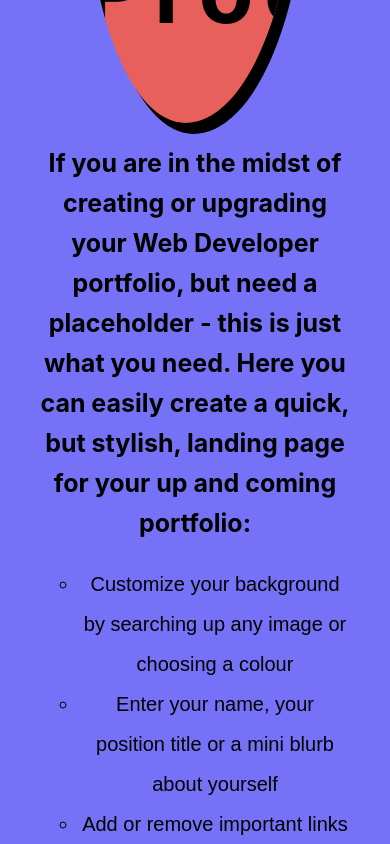
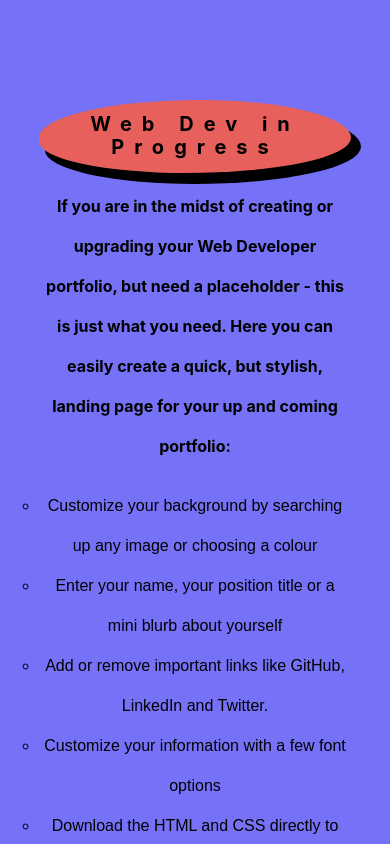
Before and after one commit to Project-Four/webDevInProgress, a React (Create React App) app: page / in a window 390 px wide. Shown: the top 844 px of the page. Built offline with nearby package versions, Linux system fonts and the light colour scheme.

Commit message:
media queries

```diff
--- a/src/App.css
+++ b/src/App.css
@@ -5,6 +5,11 @@ html { box-sizing: border-box;}
 *, *:before, *:after {box-sizing: inherit}
 
 .sr-only { position: absolute; width: 1px; height: 1px; margin: -1px; border: 0; padding: 0; white-space: nowrap; clip-path: inset(100%); clip: rect(0 0 0 0); overflow: hidden;}
+
+html {
+    /* 1rem = 20px */
+    font-size: 125%;
+}
 
 /* Font Imports */
 @import url('https://fonts.googleapis.com/css2?family=Barlow&family=Fjalla+One&display=swap');
@@ -73,18 +78,18 @@ html { box-sizing: border-box;}
 
 /* Header Styling */
 
-.header {
+header {
     text-align: center;
     background-color: #7672F7;
-    height: 100vh;
+    min-height: 100vh;
     display: flex;
     align-items: center;
-
+    padding: 100px 0px 100px 0px;
 }
 
 h1 {
     font-weight: bold;
-    font-size: 90px;
+    font-size: 4.5rem;
     letter-spacing: 10px;
 }
 
@@ -95,35 +100,37 @@ h1 {
     border-radius: 40% 60% 70% 30% / 40% 50% 60% 50%;
     overflow: hidden;
     animation: morph 3s linear infinite;
-    padding-top: 30px;
-    padding-bottom: 20px;
-    margin-left: 15%;
     -webkit-box-shadow: 8px 9px 0px 2px #000000;
     box-shadow: 8px 9px 0px 2px #000000;
+    margin: 0 auto;
 }
 
 h2 {
-    font-size: 25px;
+    font-size: 1.25rem;
     line-height: 40px;
 
+}
+
+ul {
+    padding-left: 0px;
 }
 
 li {
     list-style-type: circle;
     font-family: 'Barlow', sans-serif;
-    font-size: 20px;
+    font-size: 1rem;
     line-height: 40px;
 }
 p {
     font-family: 'Barlow', sans-serif;
-    font-size: 25px;
+    font-size: 1.25rem;
     font-weight: bold;
 }
 
 
 .routerLink {
     font-family: 'Fjalla One', sans-serif;
-    font-size: 30px;
+    font-size: 1.5rem;
     background-color: #E7605C;
     border: none;
     padding: 10px;
@@ -213,7 +220,7 @@ a:active {
 
 .sideBar label {
     font-family: 'Barlow', sans-serif;
-    font-size: 20px;
+    font-size: 1rem;
     color: #161B25;
     font-weight: bold;
 
@@ -242,7 +249,7 @@ a:active {
     color: white;
     background-color: red;
     font-family: 'Fjalla One', sans-serif;
-    font-size: 20px;
+    font-size: 1rem;
     border: none;
     cursor: pointer;
     padding: 5px 0px 5px 0px;
@@ -252,7 +259,7 @@ a:active {
     color: white;
     background-color: green;
     font-family: 'Fjalla One', sans-serif;
-    font-size: 20px;
+    font-size: 1rem;
     border: none;
     cursor: pointer;
     padding: 5px 0px 5px 0px;
@@ -297,7 +304,7 @@ main {
     padding: 5px 10px 5px 10px;
     margin: 10px;
     font-family: 'Fjalla One', sans-serif;
-    font-size: 20px;
+    font-size: 1rem;
     text-transform: uppercase;
     background-color: #E7605C;
     border: none;
@@ -399,18 +406,49 @@ main {
 .copyHtml {
     display: flex;
     flex-direction: column;
-    width: 100%;
+    width: fit-content;
 }
 
 .copyCss {
     display: flex;
     flex-direction: column;
-    width: 100%;
+    width: fit-content;
 }
 
 pre {
     white-space: pre-wrap;
-    font-size: 1.2rem;
+    font-size: 1rem;
     margin-top: 0px;
     margin-bottom: 0px;
 }
+
+@media(max-width: 1330px) {
+    .bblob {
+        width: 100%;
+    }
+}
+
+@media(max-width: 990px) {
+    .bblob h1 {
+        font-size: 3.5rem;
+    }
+}
+
+@media(max-width: 650px) {
+    .bblob h1 {
+        font-size: 2rem;
+    }
+
+    .intro {
+        font-size: 1rem;
+    }
+}
+
+@media(max-width: 450px) {
+    .bblob h1 {
+        font-size: 1rem;
+    }
+    .intro, li, p {
+        font-size: 0.8rem;
+    }
+}
--- a/src/App.js
+++ b/src/App.js
@@ -2,16 +2,17 @@ import './App.css';
 import Header from './Header.js';
 import Main from './Main.js';
 import { Route, Routes } from 'react-router-dom';
+import { Fragment } from 'react';
 
 function App() {
 
   return (
-    <div>
+    <Fragment>
       <Routes>
         <Route path="/" element={ <Header /> } />
         <Route path="/main" element={ <Main /> } />
       </Routes>
-    </div>
+    </Fragment>
   );
 }
 
--- a/src/Download.js
+++ b/src/Download.js
@@ -19,7 +19,7 @@ const Download = ({userBackground, userText, inputFields, font}) => {
                     <div className="copyHtml">
                         <h2>Your HTML</h2>
                         <pre><code className="language-markup">
-                        &lt;!DOCTYPE html&gt;<br/>&lt;html lang="en"&gt;<br/>&lt;head&gt;<br/>    &lt;meta charset="UTF-8" /&gt;<br/>    &lt;meta http-equiv="X-UA-Compatible" content="IE=edge" /&gt;<br/>    &lt;meta name="viewport" content="width=device-width, initial-scale=1.0" /&gt;<br/>    &lt;title&gt;Document&lt;/title&gt;<br/>    &lt;link rel="stylesheet" href="./styles.css"&gt;&lt;/link&gt;<br/>    &lt;link rel="preconnect" href="https://fonts.googleapis.com"&gt;<br/>    &lt;link rel="preconnect" href="https://fonts.gstatic.com" crossorigin&gt;<br/>    &lt;link href="https://fonts.googleapis.com/css2?family={capitalize(font)}&display=swap" rel="stylesheet"&gt;
+                        &lt;!DOCTYPE html&gt;<br/>&lt;html lang="en"&gt;<br/>&lt;head&gt;<br/>    &lt;meta charset="UTF-8" /&gt;<br/>    &lt;meta http-equiv="X-UA-Compatible" content="IE=edge" /&gt;<br/>    &lt;meta name="viewport" content="width=device-width, initial-scale=1.0" /&gt;<br/>    &lt;title&gt;Document&lt;/title&gt;<br/>    &lt;link rel="stylesheet" href="./styles.css"&gt;&lt;/link&gt;<br/>    &lt;link rel="preconnect" href="https://fonts.googleapis.com"&gt;<br/>    &lt;link rel="preconnect" href="https://fonts.gstatic.com" crossorigin&gt;<br/>    &lt;link href="https://fonts.googleapis.com/css2?family={capitalize(font)}&display=swap" rel="stylesheet"&gt;<br/>
 
 
                         &lt;/head&gt;<br/>&lt;body&gt;<br/>    &lt;header class="backgroundContainer"&gt;<br/>        &lt;div class="flexContainer"&gt;<br/>            &lt;div class="wrapper"&gt;<br/>                &lt;div class="textContainer"&gt;<br/>                    &lt;h1 class="title"&gt;{userText.name}&lt;/h1&gt;<br/>                    &lt;h2 class="subtitle"&gt;{userText.subtitle}&lt;/h2&gt;<br/>
@@ -28,7 +28,7 @@ const Download = ({userBackground, userText, inputFields, font}) => {
                             )
                         })}                &lt;/div&gt;<br/>            &lt;/div&gt;<br/>        &lt;/div&gt;<br/>    &lt;/header&gt;<br/>&lt;/body&gt;<br/>&lt;/html&gt;<br/>
                         </code></pre>
-                    </div>
+                    </div>{/* END copyHtml */}
 
                     <div className="copyCss">
                         <h2>Your CSS</h2>
--- a/src/Form.js
+++ b/src/Form.js
@@ -137,7 +137,7 @@ const Form = ({setUserBackground, userText, setUserText, setInputFields, inputFi
                                 </div>
                             )
                         })}
-                    </div>
+                    </div>{/* END searchResults */}
                 </form>
 
             </section>
@@ -158,10 +158,9 @@ const Form = ({setUserBackground, userText, setUserText, setInputFields, inputFi
                     <button className='vinyl' onClick={() => handleFontChange('vinyl')}>A</button>
                     <button className='unbounded' onClick={() => handleFontChange('unbounded')}>A</button>
                     <button className='zendots' onClick={() => handleFontChange('zendots')}>A</button>
-                </div>
+                </div>{/* END fontOptions */}
 
                 <div className='sideBar'>
-
 
                     <form action="" className='textForm'>
                         <label htmlFor="">Name</label>
@@ -211,10 +210,7 @@ const Form = ({setUserBackground, userText, setUserText, setInputFields, inputFi
                         <button onClick = {addFields} className='add'>Add Link</button>
                     </form>
 
-                </div>
-
-
-
+                </div>{/* END sideBar */}
             </section>
         </Fragment>
     )
--- a/src/Header.js
+++ b/src/Header.js
@@ -3,7 +3,7 @@ const Header = () => {
 
 
     return(
-        <div className="header">
+        <header>
 
             <div className="wrapper">
 
@@ -11,7 +11,7 @@ const Header = () => {
                     <h1>Web Dev in Progress</h1>
                 </div>
 
-                    <h2>If you are in the midst of creating or upgrading your Web Developer portfolio, but need a placeholder - this is just what you need. Here you can easily create a quick, but stylish, landing page for your up and coming portfolio:</h2>
+                    <h2 className='intro'>If you are in the midst of creating or upgrading your Web Developer portfolio, but need a placeholder - this is just what you need. Here you can easily create a quick, but stylish, landing page for your up and coming portfolio:</h2>
 
                     <ul>
                         <li>Customize your background by searching up any image or choosing a colour</li>
@@ -24,12 +24,8 @@ const Header = () => {
                     <p>Click the button below to get started!</p>
 
                 <Link to="/main" className='routerLink'>Get Started</Link>
-
                 </div>
-        </div>
-
-
-
+        </header>
     )
 }
 
```
Lines whose indentation alone changed are shown as unchanged.
